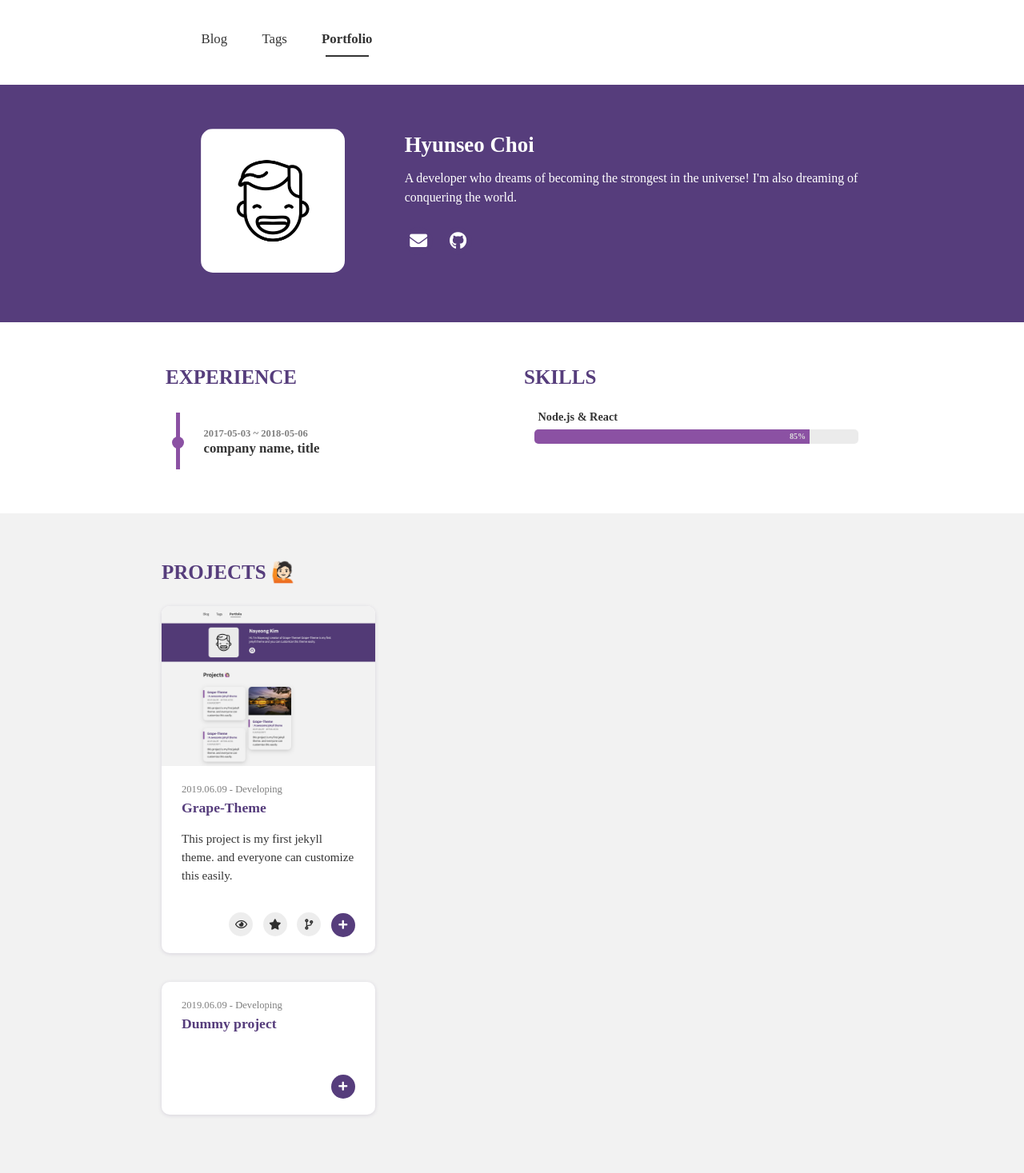
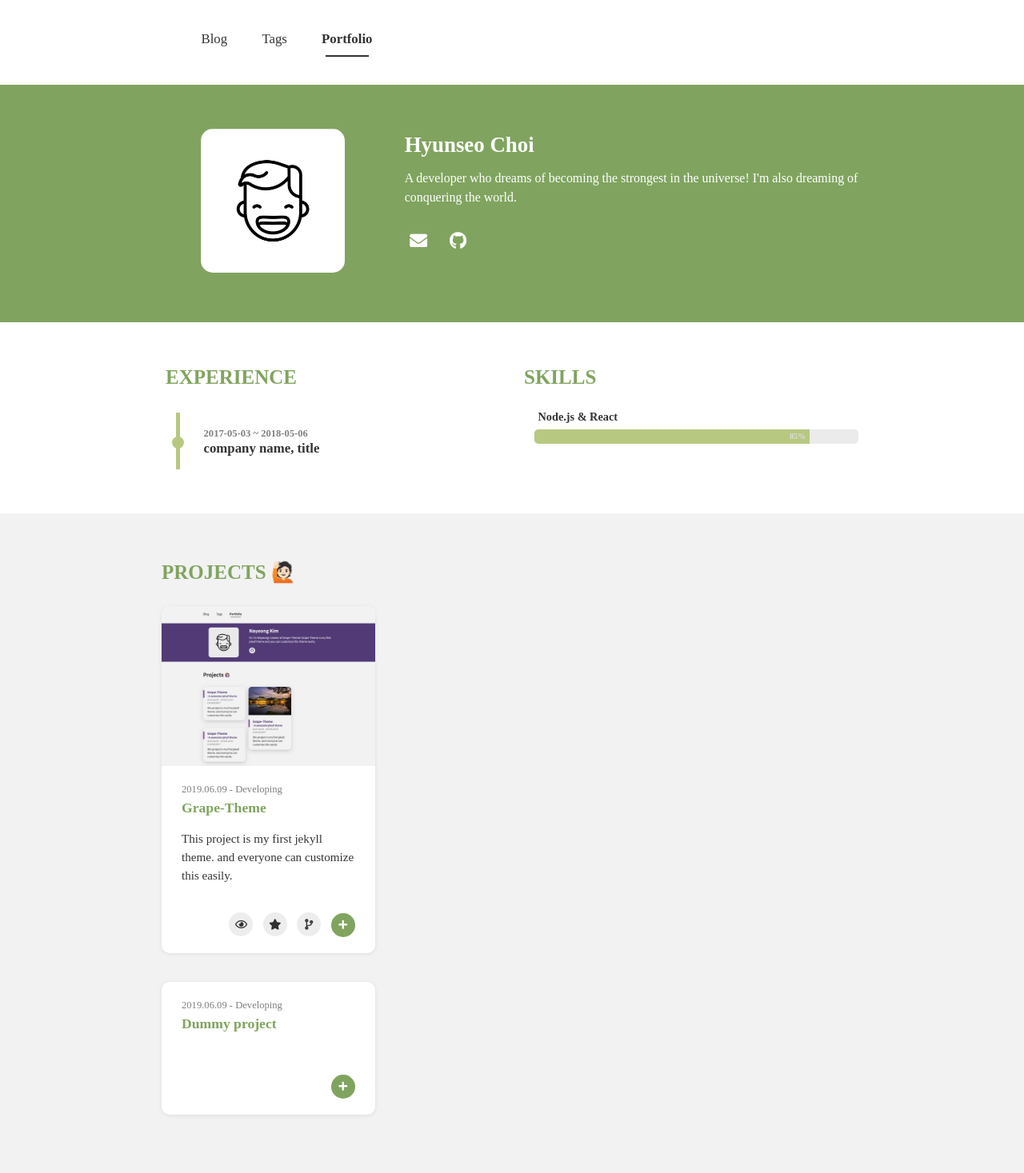
Before and after one commit to HyunSeoChoi/HyunSeoChoi.github.io, a Jekyll site: the page built from portfolio.html, in a window 1280 px wide. Shown: the whole page at 80% size. Built offline with Jekyll 4.4.1, drawn with Linux system fonts in a browser that asks for light colours; nearby versions of some CDN libraries; some web fonts are replaced.

Commit message:
Change Theme Color

```diff
--- a/_sass/base/_variable.scss
+++ b/_sass/base/_variable.scss
@@ -1,30 +1,30 @@
-$theme-color : #8b51a3;
-$theme-bright : #f7f4f9;
-$theme-dark : #563d7c;
-$theme-dark2 : #443063;
-$text : rgba(0,0,0,0.8);
-$text-gray : rgba(0,0,0,0.54);
+$theme-color: #b7c880;
+$theme-bright: #f7f4f9;
+$theme-dark: #80a45f;
+$theme-dark2: #5a8157;
+$text: rgba(0, 0, 0, 0.8);
+$text-gray: rgba(0, 0, 0, 0.54);
 
 %page-padding {
-    padding : 0px 15%!important;
+  padding: 0px 15% !important;
   @media (max-width: 991px) {
-        padding: 0px 10%!important;
+    padding: 0px 10% !important;
   }
   @media (max-width: 576px) {
-        padding: 0px 15px!important;
+    padding: 0px 15px !important;
   }
 }
 %posts-padding {
   @media (max-width: 991px) {
-        padding: 0px 10%!important;
+    padding: 0px 10% !important;
   }
   @media (max-width: 576px) {
-        padding: 0px!important;
+    padding: 0px !important;
   }
 }
 %page-nav-btn {
-    right : 5%;
+  right: 5%;
   @media (max-width: 991px) {
-        right : 3%;
+    right: 3%;
   }
 }
```
Lines whose indentation alone changed are shown as unchanged.
